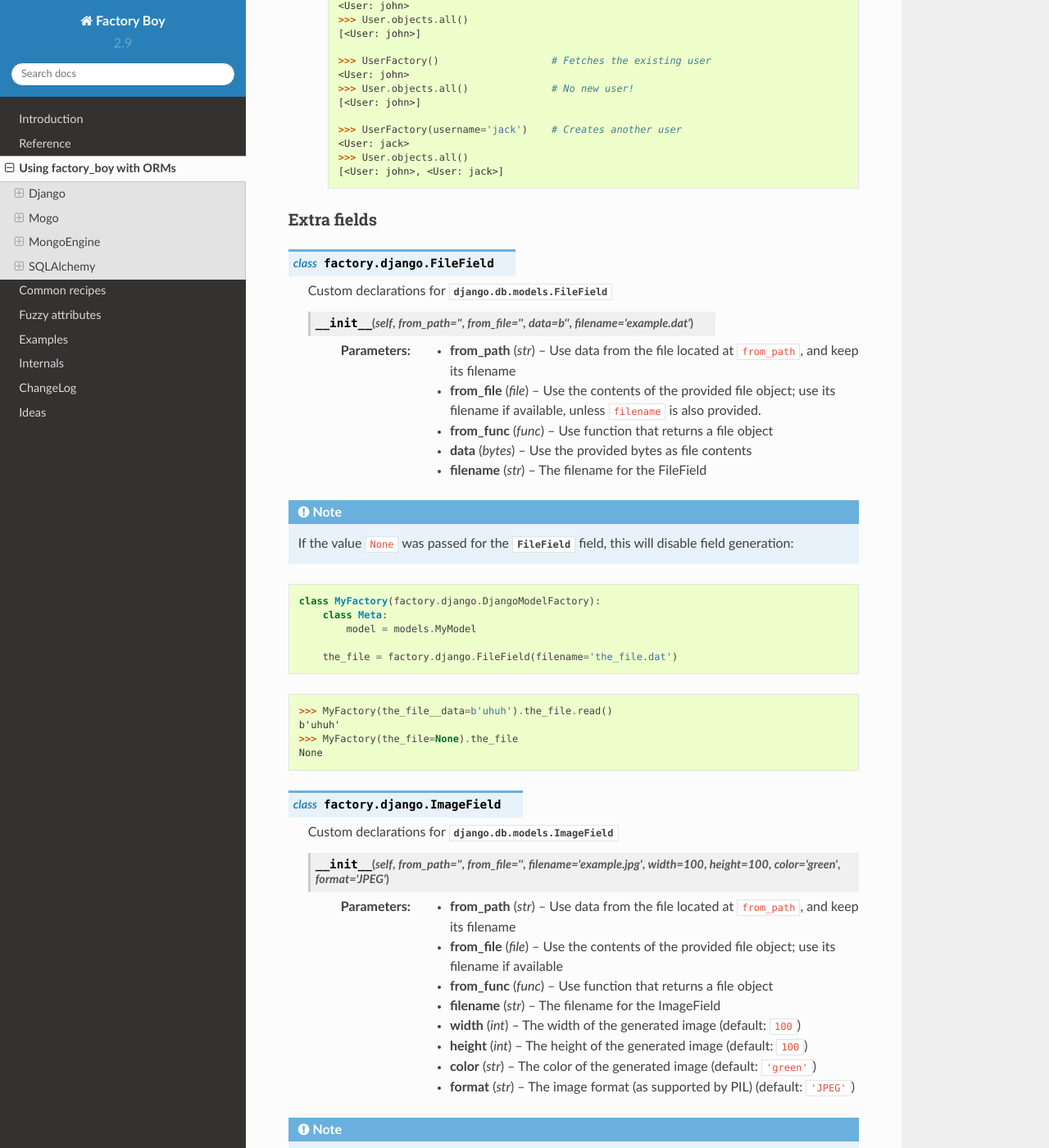
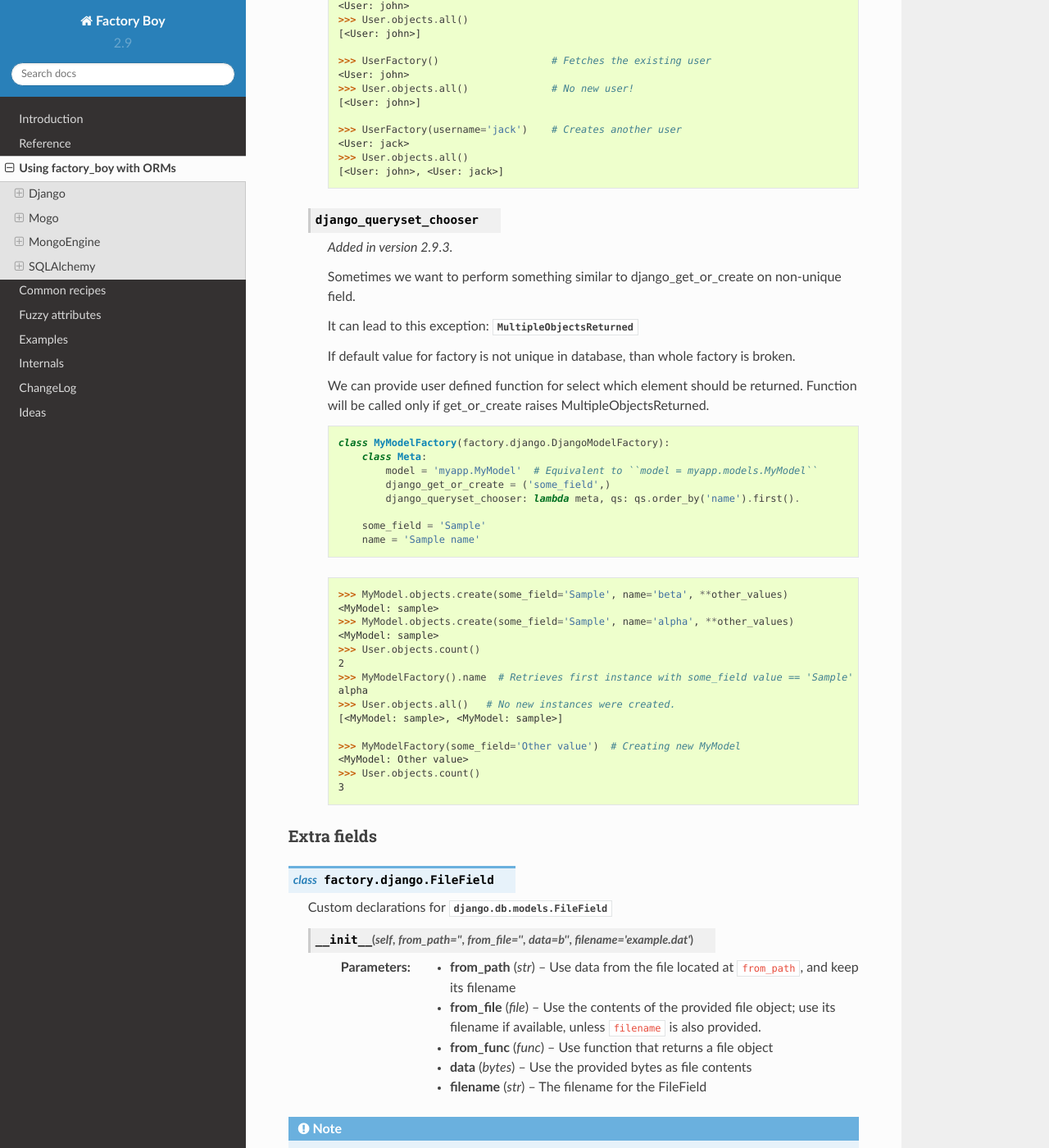
Before and after one commit to FactoryBoy/factory_boy, a Sphinx documentation site: the page built from docs/orms.rst, in a window 1280 px wide and 1400 px high, scrolled down 1512 px. Shown: the whole window at 82% size. Built offline with Sphinx 7.4.7 and the Read the Docs theme 2.0.0, drawn with Linux system fonts in a browser that asks for light colours.

Commit message:
django_query_chooser implemented.

```diff
--- a/docs/orms.rst
+++ b/docs/orms.rst
@@ -95,6 +95,48 @@ All factories for a Django :class:`~django.db.models.Model` should use the
             >>> User.objects.all()
             [<User: john>, <User: jack>]
 
+    .. attribute:: django_queryset_chooser
+
+        .. versionadded:: 2.9.3
+
+        Sometimes we want to perform something similar to django_get_or_create on non-unique field.
+
+        It can lead to this exception:
+        :meth:`MultipleObjectsReturned <django.core.exceptions.MultipleObjectsReturned>`
+
+        If default value for factory is not unique in database, than whole factory is broken.
+
+        We can provide user defined function for select which element should be returned.
+        Function will be called only if get_or_create raises MultipleObjectsReturned.
+
+        .. code-block:: python
+
+            class MyModelFactory(factory.django.DjangoModelFactory):
+                class Meta:
+                    model = 'myapp.MyModel'  # Equivalent to ``model = myapp.models.MyModel``
+                    django_get_or_create = ('some_field',)
+                    django_queryset_chooser: lambda meta, qs: qs.order_by('name').first().
+
+                some_field = 'Sample'
+                name = 'Sample name'
+
+        .. code-block:: pycon
+
+            >>> MyModel.objects.create(some_field='Sample', name='beta', **other_values)
+            <MyModel: sample>
+            >>> MyModel.objects.create(some_field='Sample', name='alpha', **other_values)
+            <MyModel: sample>
+            >>> User.objects.count()
+            2
+            >>> MyModelFactory().name  # Retrieves first instance with some_field value == 'Sample' without raising exceptions
+            alpha
+            >>> User.objects.all()   # No new instances were created.
+            [<MyModel: sample>, <MyModel: sample>]
+
+            >>> MyModelFactory(some_field='Other value')  # Creating new MyModel
+            <MyModel: Other value>
+            >>> User.objects.count()
+            3
 
 
 Extra fields
```
Also changed, not shown: 3 other files.
